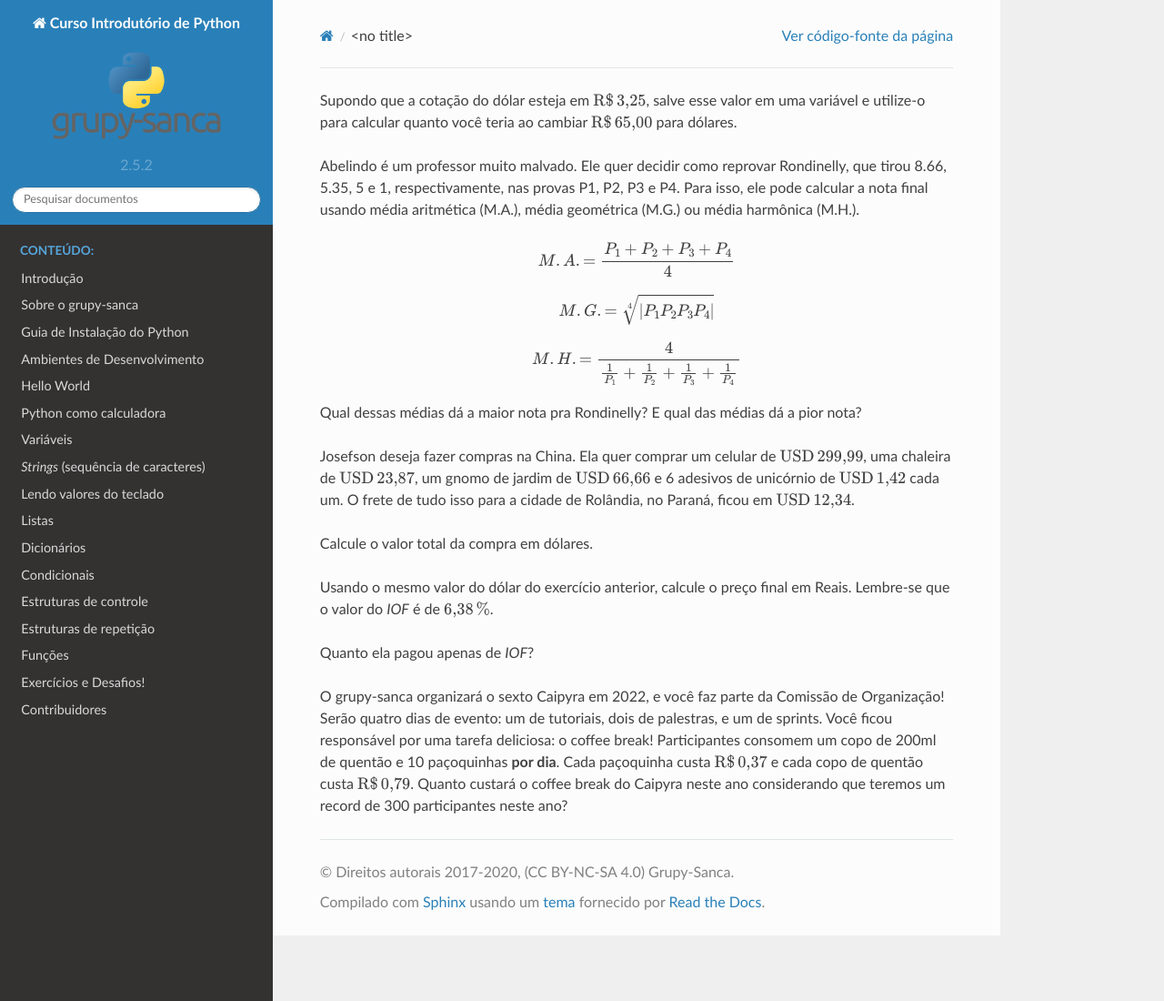
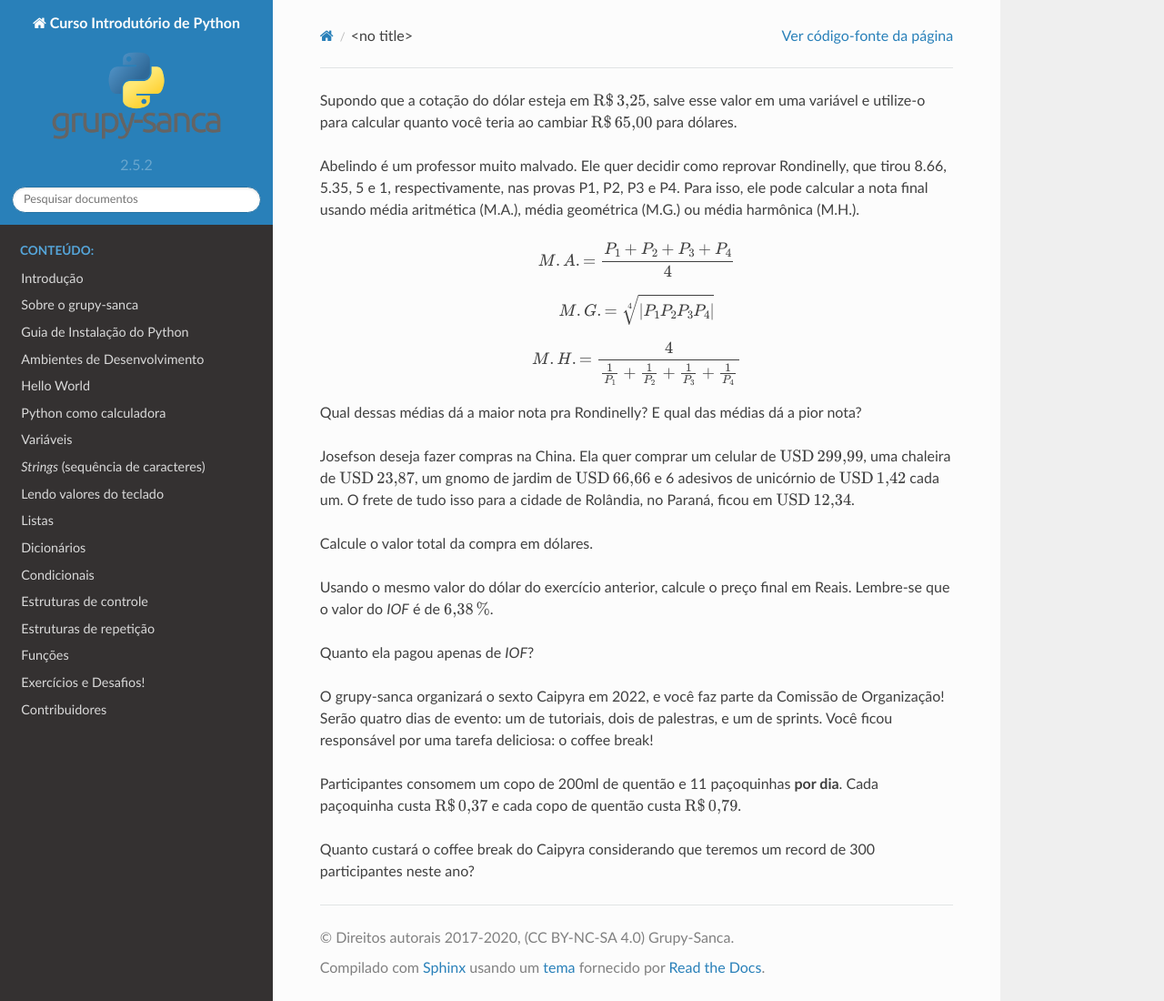
Before and after one commit to grupy-sanca/curso-python, a Sphinx documentation site: the page built from source/exercicios_variaveis.rst, in a window 1280 px wide and 1100 px high. Shown: the whole window at 91% size. Built offline with Sphinx 7.4.7 and the Read the Docs theme 2.0.0, drawn with Linux system fonts in a browser that asks for light colours.

Commit message:
Fix formatting

```diff
--- a/source/exercicios_variaveis.rst
+++ b/source/exercicios_variaveis.rst
@@ -85,10 +85,12 @@
    Comissão de Organização! Serão quatro dias de evento: um de tutoriais,
    dois de palestras, e um de sprints. Você ficou responsável por uma tarefa
    deliciosa: o coffee break!
-   Participantes consomem um copo de 200ml de quentão e 10 paçoquinhas **por dia**.
+
+   Participantes consomem um copo de 200ml de quentão e 11 paçoquinhas **por dia**.
    Cada paçoquinha custa :math:`\mathrm{R}\$\, 0{,}37` e cada copo de quentão custa
    :math:`\mathrm{R}\$\, 0{,}79`.
-   Quanto custará o coffee break do Caipyra neste ano considerando que teremos
+
+   Quanto custará o coffee break do Caipyra considerando que teremos
    um record de 300 participantes neste ano?
 
 
@@ -102,6 +104,6 @@
            >>> pacoquinha = 0.37
            >>> participantes = 300
            >>> dias = 4
-           >>> total = (quentao + pacoquinha * 10) * participantes * dias
+           >>> total = (quentao + pacoquinha * 11) * participantes * dias
            >>> total
-           5388.0
+           5832.0
```
